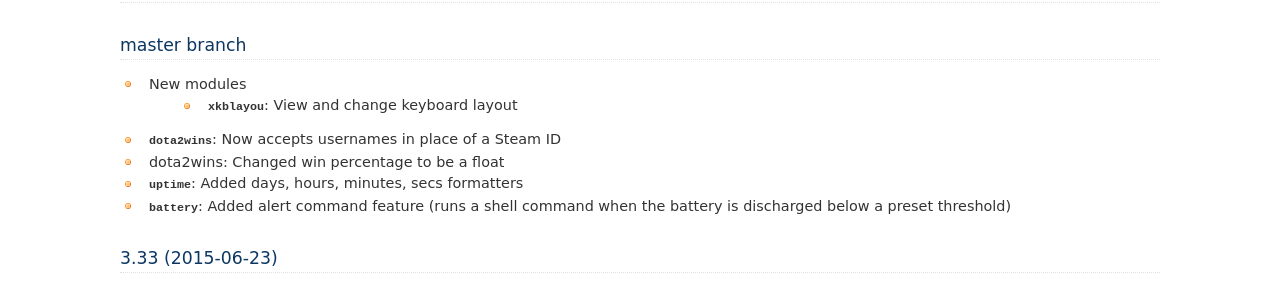
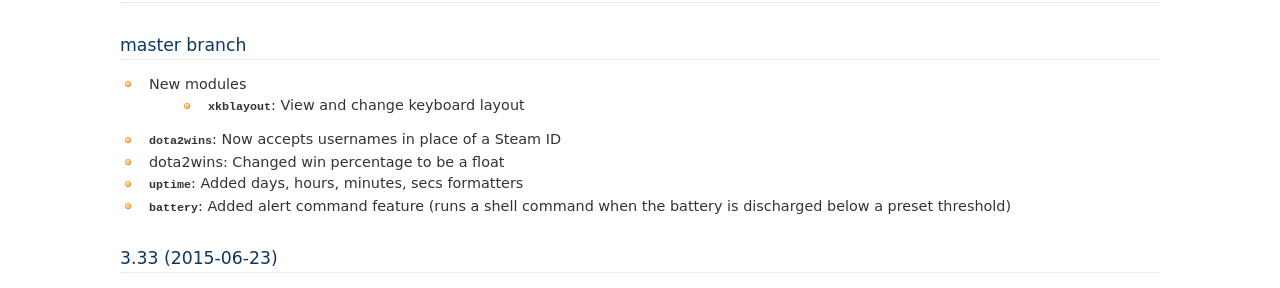
Before and after one commit to enkore/i3pystatus, a Sphinx documentation site: the page built from docs/changelog.rst, in a window 1280 px wide and 900 px high. Shown: the part 160-448 px from the top of the window. Built offline with Sphinx 7.4.7, drawn with Linux system fonts in a browser that asks for light colours.

Commit message:
fixed typo in changelog

```diff
--- a/docs/changelog.rst
+++ b/docs/changelog.rst
@@ -8,7 +8,7 @@
 .. _r3.33:
 
 * New modules
-    - :py:mod:`.xkblayou`: View and change keyboard layout
+    - :py:mod:`.xkblayout`: View and change keyboard layout
 * :py:mod:`.dota2wins`: Now accepts usernames in place of a Steam ID
 * dota2wins: Changed win percentage to be a float
 * :py:mod:`.uptime`: Added days, hours, minutes, secs formatters
```
